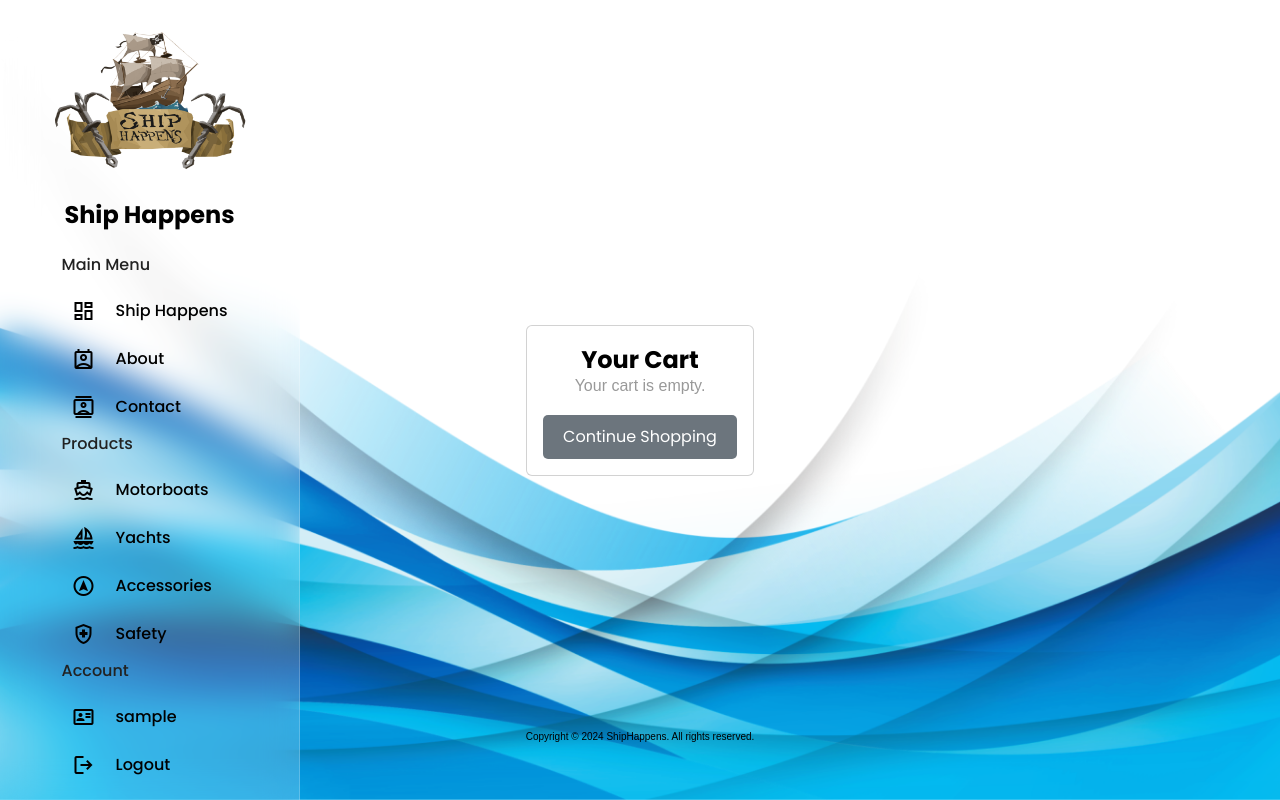
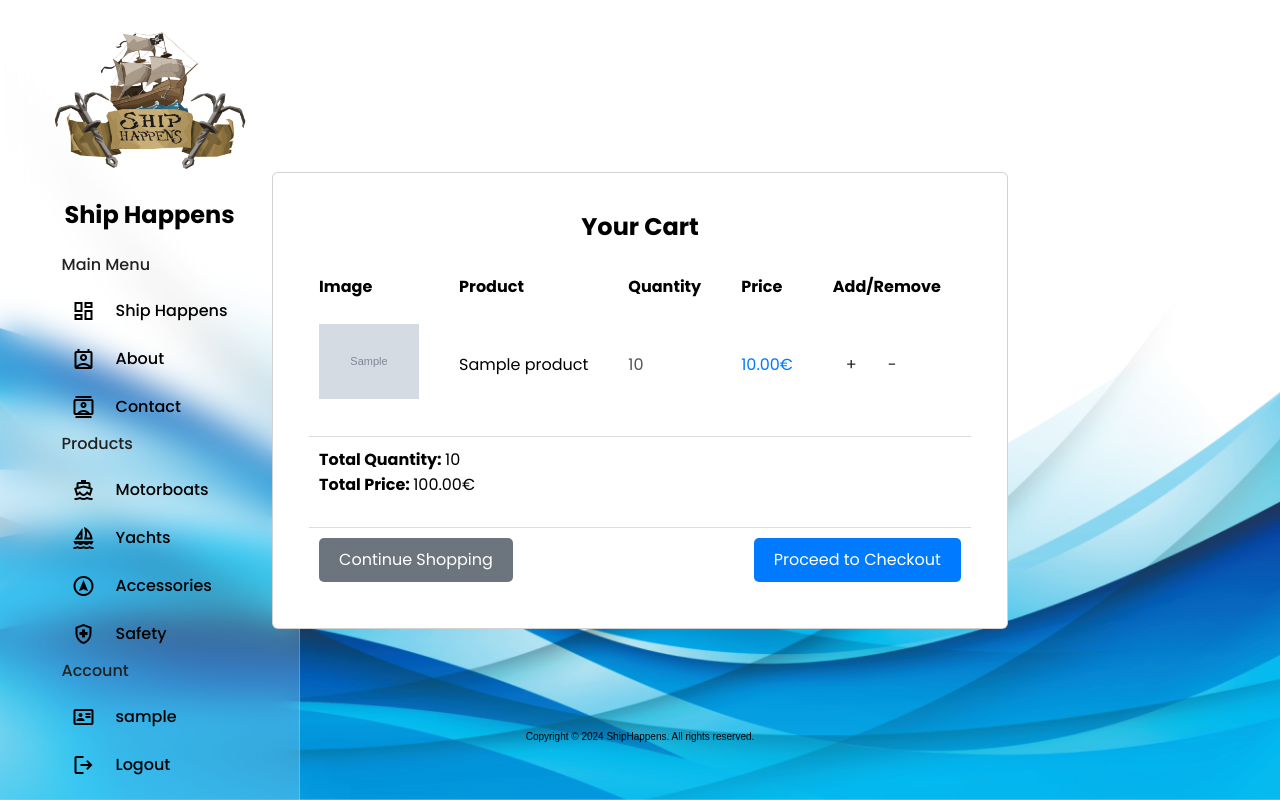
Before and after one commit to AndrusR/final_project_eshop, a Django app: page /cart/ in a window 1280 px wide. Run offline with Django 5.2, Linux system fonts and the light colour scheme; a user stored in the database is signed in; tables that the repository leaves empty hold one stand-in row (values such as "Sample post"); grey boxes marked "Sample" are stand-in pictures.

Commit message:
add cart and shipping

```diff
--- a/store/templates/cart.html
+++ b/store/templates/cart.html
@@ -9,44 +9,60 @@
     <div class="container">
         <div class="row justify-content-center">
             <div class="col-12">
-                <div class="card cart-card">
-                    <div class="card-body cart-card-body">
-                        <h2 class="text-center text-black mb-4">Your Cart</h2>
+                <div class="card cart-card" style="margin: 20px;">
+                    <div class="card-body cart-card-body" style="margin: 20px;">
+                        <h2 class="text-center text-black mb-4" style="padding-bottom: 20px">Your Cart</h2>
                         {% if user.is_authenticated %}
-                            {% if cart and cart.items.exists %}
-                                <div style="display: grid; grid-template-columns: auto 1fr auto auto; gap: 10px; padding: 10px;">
-                                    {% for item in cart.items.all %}
-                                        <div>
+                            {% if cart %}
+                                <div style="display: grid; grid-template-columns: auto 1fr auto auto auto; gap: 20px; padding: 10px;">
+                                    <!-- Header Row -->
+                                    <div style="padding-bottom: 5px; padding-right: 20px; font-weight: bold;">Image</div>
+                                    <div style="padding-bottom: 5px; padding-right: 20px; font-weight: bold;">Product</div>
+                                    <div style="padding-bottom: 5px; padding-right: 20px; font-weight: bold;">Quantity</div>
+                                    <div style="padding-bottom: 5px; padding-right: 20px; font-weight: bold;">Price</div>
+                                    <div style="padding-bottom: 5px; padding-right: 20px; font-weight: bold;">Add/Remove</div>
+
+                                    <!-- Cart Items -->
+                                    {% for item in cart %}
+                                        <div style="padding-right: 20px;">
                                             <img src="{{ item.product.image.url }}" alt="{{ item.product.name }}" style="width: 100px; height: auto;">
                                         </div>
-                                        <div style="display: flex; align-items: center; font-weight: bold;">
+                                        <div style="display: flex; align-items: center; padding-right: 20px;">
                                             {{ item.product.name }}
                                         </div>
-                                        <div style="display: flex; align-items: center; color: #555;">
+                                        <div style="display: flex; align-items: center; color: #555; padding-right: 20px;">
                                             {{ item.quantity }}
                                         </div>
-                                        <div style="display: flex; align-items: center; color: #007bff;">
-                                            ${{ item.product.price }}
+                                        <div style="display: flex; align-items: center; color: #007bff; padding-right: 20px;">
+                                            {{ item.product.price }}€
+                                        </div>
+                                        <div style="display: flex; align-items: center; padding-right: 20px;">
+                                            <form method="post" action="{% url 'add_to_cart' item.product.id %}">
+                                                {% csrf_token %}
+                                                <button type="submit" class="btn btn-success btn-sm">+</button>
+                                            </form>
+                                            <form method="post" action="{% url 'remove_from_cart' item.product.id %}" style="margin-left: 5px;">
+                                                {% csrf_token %}
+                                                <button type="submit" class="btn btn-danger btn-sm">-</button>
+                                            </form>
                                         </div>
                                     {% endfor %}
                                 </div>
                                 <div style="display: flex; justify-content: space-between; padding: 10px; margin-top: 20px; border-top: 1px solid #ddd;">
                                     <div>
-                                        <span style="font-weight: bold;">Total Quantity: {{ cart.total_quantity }}</span><br>
-                                        <span style="font-weight: bold;">Total Price: ${{ cart.total_price }}</span>
-                                    </div>
-                                    <div>
-                                        <a href="{% url 'order' %}" class="btn btn-primary btn-lg" style="background-color: #007bff; border: none; color: white; text-decoration: none; border-radius: 5px; padding: 10px 20px;">Place Order</a>
+                                        <span><b>Total Quantity: </b>{{ total_quantity }}</span><br>
+                                        <span><b>Total Price: </b>{{ total_price }}€</span>
                                     </div>
                                 </div>
                             {% else %}
                                 <p style="font-family: Arial, sans-serif; text-align: center; color: #999;">Your cart is empty.</p>
                             {% endif %}
                         {% else %}
-                            <p style="font-family: Arial, sans-serif; text-align: center; color: #999;">You need to <a href="{% url 'registration/login' %}">log in</a> to view your cart.</p>
+                            <p style="font-family: Arial, sans-serif; text-align: center; color: #999;">You need to <a href="{% url 'login' %}">log in</a> to view your cart.</p>
                         {% endif %}
-                        <div style="text-align: center; margin-top: 20px;">
-                            <a href="{% url 'home' %}" class="btn btn-secondary btn-lg" style="background-color: #6c757d; border: none; color: white; text-decoration: none; border-radius: 5px; padding: 10px 20px;">Continue Shopping</a>
+                        <div style="display: flex; justify-content: space-between; padding: 10px; margin-top: 20px; border-top: 1px solid #ddd;">
+                            <a href="{% url 'home' %}" class="btn btn-secondary btn-lg" style="background-color: #6c757d; border: none; color: white; text-decoration: none; border-radius: 5px; padding: 10px 20px; margin-right: 5px;">Continue Shopping</a>
+                            <a href="{% url 'place_order' %}" class="btn btn-primary btn-lg" style="background-color: #007bff; border: none; color: white; text-decoration: none; border-radius: 5px; padding: 10px 20px;">Proceed to Checkout</a>
                         </div>
                     </div>
                 </div>
--- a/store/templates/sidebar.html
+++ b/store/templates/sidebar.html
@@ -54,6 +54,10 @@
                             <span class="material-symbols-outlined">logout</span>
                             <a href="{% url 'logout' %}">Logout</a>
                         </li>
+                        <li>
+                        <span class="material-symbols-outlined">shopping_cart</span>
+                        <a href="{% url 'cart' %}">Cart</a>
+                    </li>
                     {% else %}
                         <li>
                             <span class="material-symbols-outlined">id_card</span>
@@ -63,12 +67,11 @@
                             <span class="material-symbols-outlined">login</span>
                             <a href="{% url 'login' %}">Login</a>
                         </li>
+                        <li>
+                        <span class="material-symbols-outlined">shopping_cart</span>
+                        <a href="{% url 'login' %}">Cart</a>
+                    </li>
                     {% endif %}
-
-                    <li>
-                        <span class="material-symbols-outlined">shopping_cart</span>
-                        <a href="{% url 'cart' %}">Cart</a>
-                    </li>
                 </ul>
     </aside>
 </body>
--- a/store/urls.py
+++ b/store/urls.py
@@ -8,10 +8,14 @@ urlpatterns = [
     path('contact/', views.contact, name='contact'),
     path('lease/', views.lease, name='lease'),
 
-    path('product/<int:pk>/', views.product_detail, name="product"),
+    path('product/<int:pk>/', views.product, name="product"),
+
+
+    path('products/', views.product_list, name='product-list'),
+    path('products/<int:pk>/', views.product_detail, name='product-detail'),
     path('cart/', views.CartView.as_view(), name='cart'),
-    path('add_to_cart/<int:product_id>/', views.add_to_cart, name='add_to_cart'),
+    path('cart/add/<int:product_id>/', views.AddToCartView.as_view(), name='add_to_cart'),
+    path('cart/remove/<int:product_id>/', views.RemoveFromCartView.as_view(), name='remove_from_cart'),
     path('order/', views.OrderView.as_view(), name='place_order'),
-    path('orderinfo/', views.OrderView.as_view(), name='order_info'),
-
+    path('orderinfo/<int:order_id>/', views.OrderInfoView.as_view(), name='order_info'),
 ]
--- a/store/views.py
+++ b/store/views.py
@@ -1,15 +1,15 @@
 from django.shortcuts import render, get_object_or_404, redirect
-from .models import Product, Category, ShoppingCart, Order, ShippingInfo, ShoppingCart
-from .forms import ProductForm, LoginForm, SignUpForm
+from .models import Product, Category, ShoppingCart, Order, ShippingInfo
 from django.contrib import messages
 from django.views.generic import View
 from django.contrib.auth.decorators import login_required
 from django.utils.decorators import method_decorator
-from django.http import JsonResponse
+from the_weather.weather.views import get_weather
 
 
 def home(request):
-    return render(request, 'home.html',)
+    weather_context = get_weather(request)
+    return render(request, 'home.html', weather_context)
 
 
 def category(request, category_name):
@@ -24,8 +24,8 @@ def category(request, category_name):
         return redirect('home')
 
 
-def product_detail(request, pk):
-    product = Product.objects.get(id=pk)
+def product(request, pk):
+    product = get_object_or_404(Product, id=pk)
     return render(request, 'product_detail.html', {'product': product})
 
 
@@ -41,27 +41,21 @@ def lease(request):
     return render(request, 'lease.html',)
 
 
+# Product Views
+def product_list(request):
+    products = Product.objects.all()
+    return render(request, 'product_list.html', {'products': products})
+
+
+def product_detail(request, pk):
+    product = get_object_or_404(Product, pk=pk)
+    return render(request, 'product_detail.html', {'product': product})
+
+
 def calculate_cart_totals(cart_items):
     total_quantity = sum(item.quantity for item in cart_items)
     total_price = sum(item.quantity * item.product.price for item in cart_items)
     return total_quantity, total_price
-
-
-@login_required
-def add_to_cart(request, product_id):
-    product = get_object_or_404(Product, id=product_id)
-
-    if request.method == 'POST':
-        quantity = int(request.POST.get('quantity', 1))
-
-        cart, created = ShoppingCart.objects.get_or_create(user=request.user, completed=False)
-        cart_item, created = Product.objects.get_or_create(cart=cart, product=product)
-        cart_item.quantity += quantity
-        cart_item.save()
-
-        return redirect('cart')  # Redirect to the cart page after adding the product
-
-    return render(request, 'product_detail.html', {'product': product})
 
 
 @method_decorator(login_required(login_url='/registration/login/'), name='dispatch')
@@ -76,12 +70,33 @@ class CartView(View):
         })
 
 
+@method_decorator(login_required(login_url='/registration/login/'), name='dispatch')
+class AddToCartView(View):
+    def post(self, request, product_id):
+        product = Product.objects.get(id=product_id)
+        cart_item, created = ShoppingCart.objects.get_or_create(user=request.user, product=product)
+        cart_item.quantity += 1
+        cart_item.save()
+        return redirect('cart')
+
+
+@method_decorator(login_required(login_url='/registration/login/'), name='dispatch')
+class RemoveFromCartView(View):
+    def post(self, request, product_id):
+        product = Product.objects.get(id=product_id)
+        cart_item = ShoppingCart.objects.get(user=request.user, product=product)
+        if cart_item.quantity > 1:
+            cart_item.quantity -= 1
+            cart_item.save()
+        else:
+            cart_item.delete()
+        return redirect('cart')
+
+
 class OrderView(View):
-    @method_decorator(login_required(login_url='/registration/login/'))
     def get(self, request):
         return render(request, 'order.html')
 
-    @method_decorator(login_required(login_url='/registration/login/'))
     def post(self, request):
         full_name = request.POST['full_name']
         email = request.POST['email']
@@ -92,8 +107,13 @@ class OrderView(View):
         index = request.POST['index']
 
         cart_items = ShoppingCart.objects.filter(user=request.user)
+        if not cart_items.exists():
+            messages.error(request, "Your cart is empty!")
+            return redirect('cart')
+
         total_quantity, total_price = calculate_cart_totals(cart_items)
 
+        # Create ShippingInfo
         shipping_info = ShippingInfo.objects.create(
             full_name=full_name,
             email=email,
@@ -103,13 +123,32 @@ class OrderView(View):
             country=country,
             index=index
         )
+
+        # Create Order
         order = Order.objects.create(
             user=request.user,
-            number='ORDER123',
-            shipping_info=shipping_info,
-            shopping_cart=cart_items.first()
+            number='ORDER123',  # Ideally, generate a unique order number
+            shipping_info=shipping_info
         )
 
+        # Associate cart items with the order
+        for item in cart_items:
+            item.order = order
+            item.save()
+
+        # Clear the cart
+        cart_items.delete()
+
+        # Redirect to the order info page
+        return redirect('order_info', order_id=order.id)  # Pass order_id as argument
+
+
+@method_decorator(login_required(login_url='/registration/login/'), name='dispatch')
+class OrderInfoView(View):
+    def get(self, request, order_id):
+        order = get_object_or_404(Order, id=order_id, user=request.user)
+        cart_items = ShoppingCart.objects.filter(order=order)
+        total_quantity, total_price = calculate_cart_totals(cart_items)
         return render(request, 'order_info.html', {
             'order': order,
             'order_items': cart_items,
```
Also changed, not shown: store/templates/order.html (+6 -5 lines), store/templates/order_info.html (+5 -37 lines), store/templates/product_detail.html (+13 -9 lines), store/migrations/0003_shoppingcart_user.py (added).
